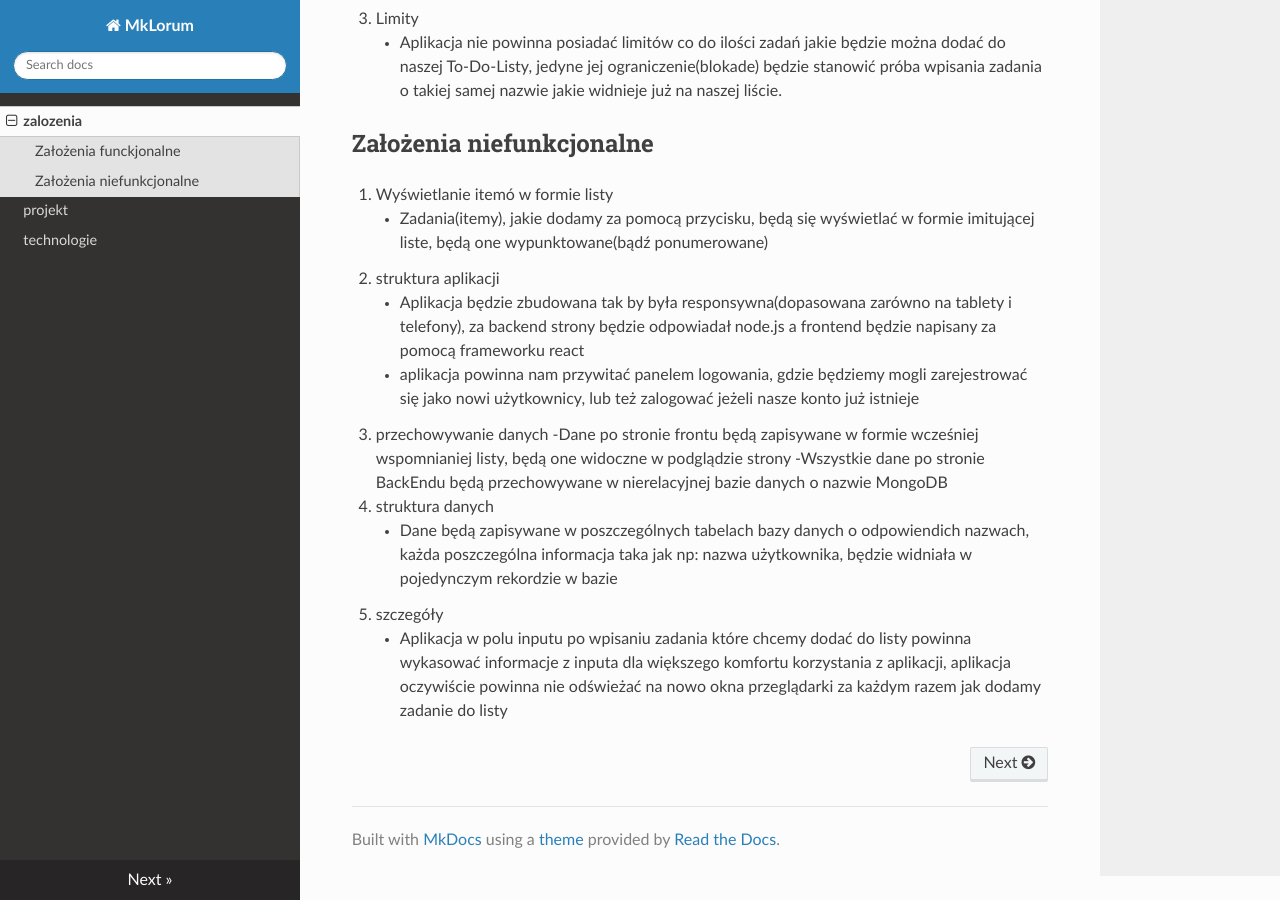
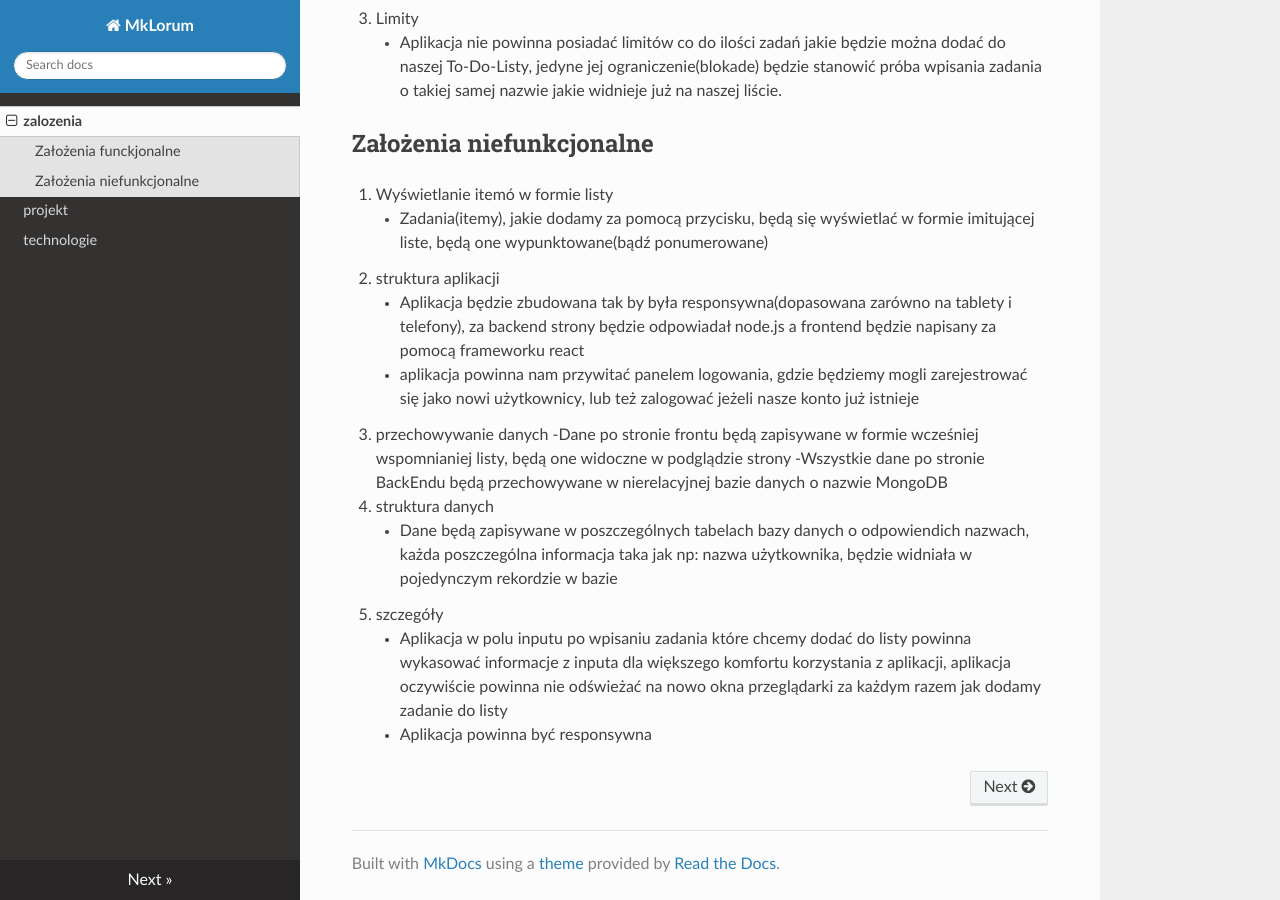
Before and after one commit to praktyka-et/to-do-app, an MkDocs documentation site: the page built from docs/index.md, in a window 1280 px wide and 900 px high, scrolled down 545 px. Built offline with MkDocs 1.6.1, drawn with Linux system fonts in a browser that asks for light colours; nearby versions of some CDN libraries.

Commit message:
Update index.md

```diff
--- a/docs/index.md
+++ b/docs/index.md
@@ -27,3 +27,4 @@
      - Dane będą zapisywane w poszczególnych tabelach bazy danych o odpowiendich nazwach, każda poszczególna informacja taka jak np: nazwa użytkownika, będzie widniała w pojedynczym rekordzie w bazie
 1. szczegóły
      - Aplikacja w polu inputu po wpisaniu zadania które chcemy dodać do listy powinna wykasować informacje z inputa dla większego komfortu korzystania z aplikacji, aplikacja oczywiście powinna nie odświeżać na nowo okna przeglądarki za każdym razem jak dodamy zadanie do listy
+     - Aplikacja powinna być responsywna
```
